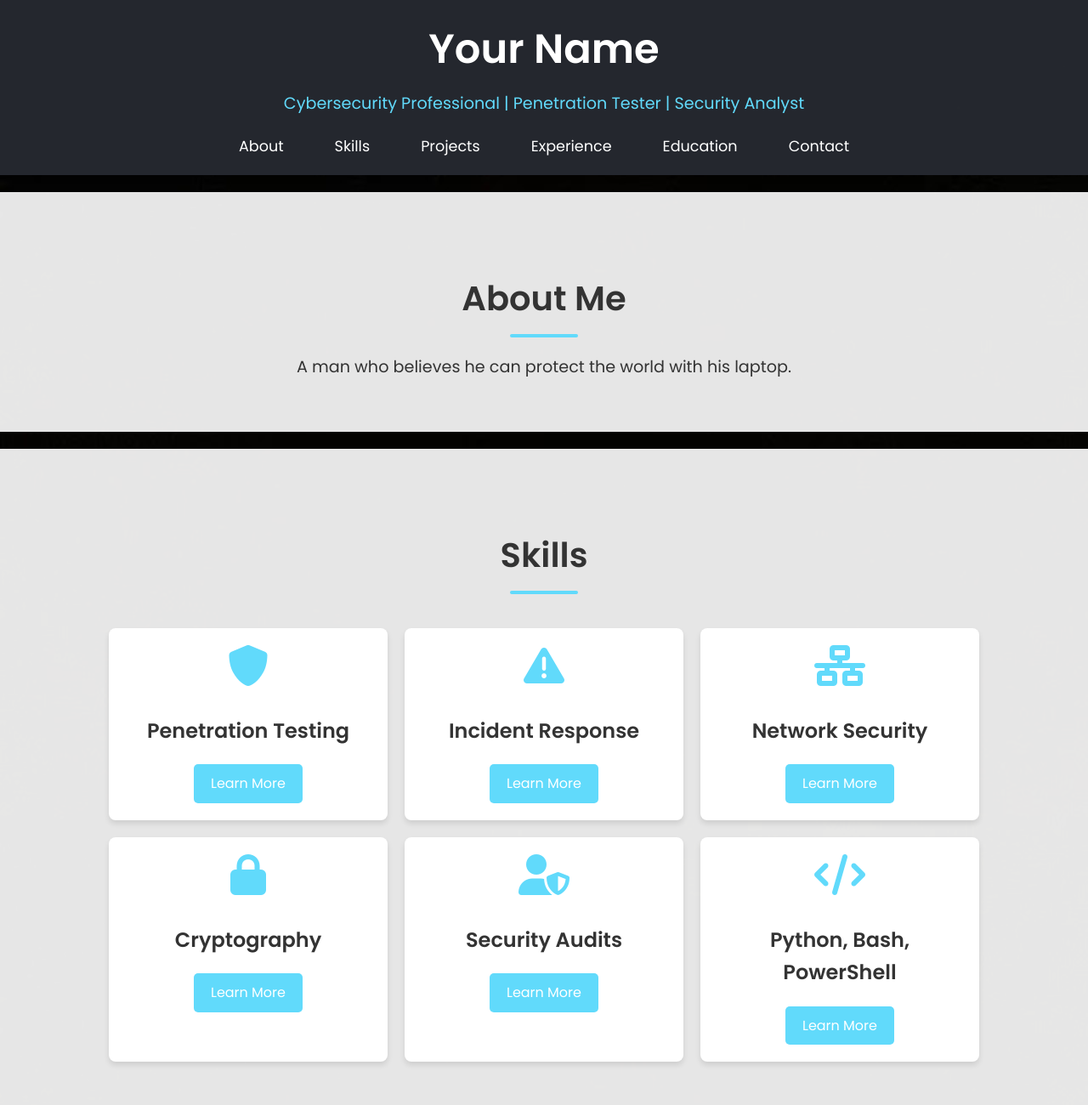
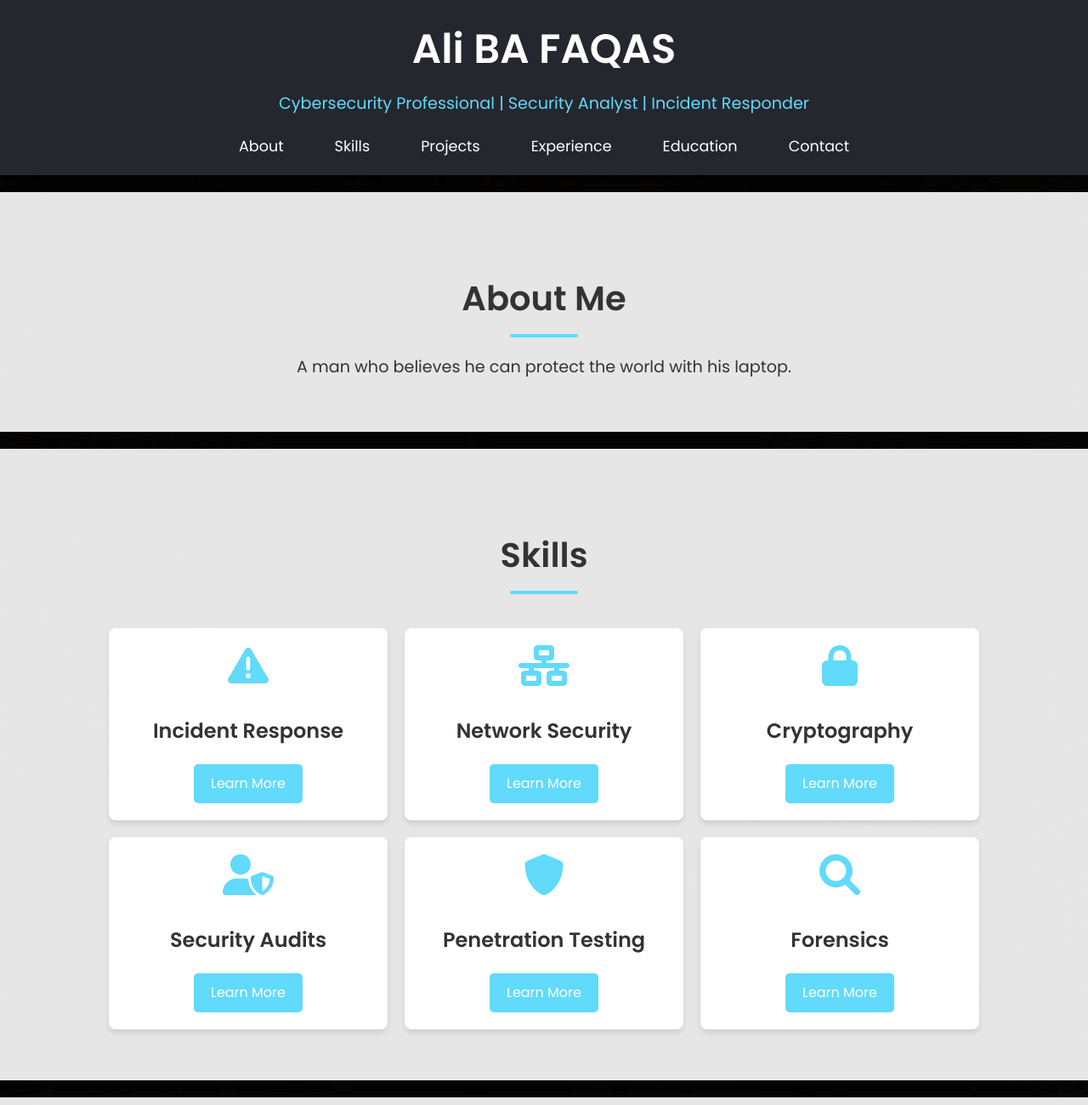
Before and after one commit to AlooshMoha23/CV.github.io, a plain HTML site: page index.html in a window 1280 px wide. Shown: the top 1300 px of the page at 85% size. Drawn offline with Linux system fonts and the light colour scheme.

Commit message:
Update index.html

```diff
--- a/index.html
+++ b/index.html
@@ -3,7 +3,7 @@
 <head>
     <meta charset="UTF-8">
     <meta name="viewport" content="width=device-width, initial-scale=1.0">
-    <title>Your Name | Cybersecurity Portfolio</title>
+    <title>Ali BA FAQAS | Cybersecurity Portfolio</title>
     <link rel="stylesheet" href="https://cdnjs.cloudflare.com/ajax/libs/font-awesome/6.0.0-beta3/css/all.min.css" />
     <link href="https://fonts.googleapis.com/css2?family=Poppins:wght@300;400;600&display=swap" rel="stylesheet">
     <style>
@@ -195,8 +195,8 @@
 <body>
     <header>
         <div class="container">
-            <h1>Your Name</h1>
-            <p>Cybersecurity Professional | Penetration Tester | Security Analyst</p>
+            <h1>Ali BA FAQAS </h1>
+            <p>Cybersecurity Professional | Security Analyst | Incident Responder</p>
             <nav>
                 <ul>
                     <li><a href="#about">About</a></li>
@@ -222,11 +222,6 @@
             <h2>Skills</h2>
             <div class="skills-grid">
                 <div class="skill">
-                    <i class="fas fa-shield-alt"></i>
-                    <h3>Penetration Testing</h3>
-                    <a href="penetration-testing.html" target="_blank">Learn More</a>
-                </div>
-                <div class="skill">
                     <i class="fas fa-exclamation-triangle"></i>
                     <h3>Incident Response</h3>
                     <a href="incident-response.html" target="_blank">Learn More</a>
@@ -247,8 +242,13 @@
                     <a href="security-audits.html" target="_blank">Learn More</a>
                 </div>
                 <div class="skill">
-                    <i class="fas fa-code"></i>
-                    <h3>Python, Bash, PowerShell</h3>
+                    <i class="fas fa-shield-alt"></i>
+                    <h3>Penetration Testing</h3>
+                    <a href="penetration-testing.html" target="_blank">Learn More</a>
+                </div>
+                <div class="skill">
+                    <i class="fas fa-search"></i>
+                    <h3>Forensics</h3>
                     <a href="scripting.html" target="_blank">Learn More</a>
                 </div>
             </div>
```
